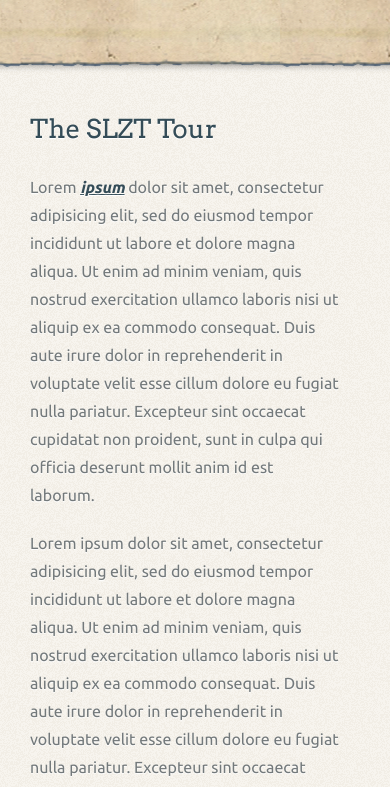
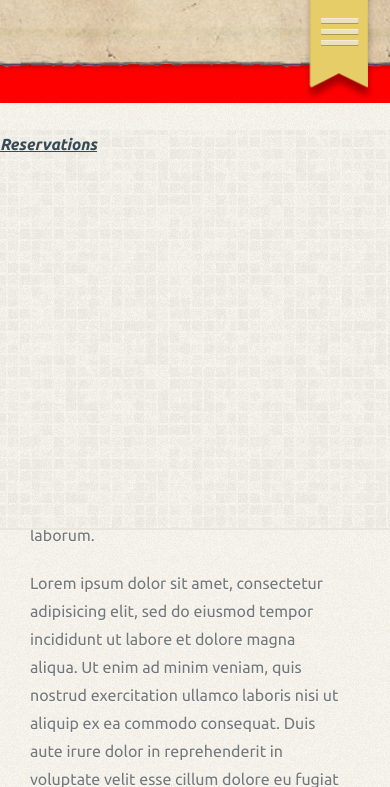
Before and after one commit to codyevans/SkamaniaLodgeZipTour, a PHP site: page / in a window 390 px wide. Shown: the top 787 px of the page. Run offline with PHP 8.4, Linux system fonts and the light colour scheme; some libraries are stand-ins or nearby versions.

Commit message:
mobile nav

```diff
--- a/css/main.css
+++ b/css/main.css
@@ -539,34 +539,44 @@ section h1 { font-size: 26px; margin-bottom: 30px; }
 .clearfix { *zoom: 1; }
 
 /* ========================================================================== EXAMPLE Media Queries for Responsive Design. Theses examples override the primary ('mobile first') styles. Modify as content requires. ========================================================================== */
-@media only screen and (max-width: 768px) { /* line 380, ../scss/main.scss */
-  .mobile_header_wrap .mobile_header { background: url(../assets/mobile/mobile_header.png) repeat-x 0 0; width: 100%; height: 73px; } }
-@media only screen and (max-width: 1165px) { /* line 395, ../scss/main.scss */
+@media only screen and (max-width: 768px) { /* line 378, ../scss/main.scss */
+  .mobile_header_wrap { position: relative; }
+  /* line 381, ../scss/main.scss */
+  .mobile_header_wrap .mobile_header { background: url(../assets/mobile/mobile_header.png) repeat-x 0 0; width: 100%; height: 73px; position: relative; z-index: 100; }
+  /* line 388, ../scss/main.scss */
+  .mobile_header_wrap .mobile_header .navicon { background: url(../assets/mobile/navicon.png) no-repeat 0 0; width: 72px; height: 99px; position: absolute; right: 15px; cursor: pointer; }
+  /* line 400, ../scss/main.scss */
+  .mobile_header_wrap .mobile_sub_header { width: 100%; height: 40px; position: relative; top: -10px; z-index: 20; background: red; }
+  /* line 408, ../scss/main.scss */
+  .mobile_header_wrap .mobile_sub_header h2.mobile { color: white; text-shadow: none; font-size: 14px; margin: 0px; padding: 0px; }
+  /* line 418, ../scss/main.scss */
+  .mobile_header_wrap .mobile_nav { width: 100%; height: 400px; position: absolute; top: 130px; background: url(../assets/bkgd_img/checker.gif) repeat; border-bottom: 2px solid #e8e7de; z-index: 10; } }
+@media only screen and (max-width: 1165px) { /* line 437, ../scss/main.scss */
   [class*='col-'] { width: 100%; } }
 @media only screen and (-webkit-min-device-pixel-ratio: 1.5),
        only screen and (min-resolution: 144dpi) { /* Style adjustments for high resolution devices */ }
 /* ========================================================================== Print styles. Inlined to avoid required HTTP connection: h5bp.com/r ========================================================================== */
-@media print { /* line 416, ../scss/main.scss */
+@media print { /* line 458, ../scss/main.scss */
   * { background: transparent !important; color: #000 !important; /* Black prints faster: h5bp.com/s */ box-shadow: none !important; text-shadow: none !important; }
-  /* line 424, ../scss/main.scss */
+  /* line 466, ../scss/main.scss */
   a, a:visited { text-decoration: underline; }
-  /* line 428, ../scss/main.scss */
+  /* line 470, ../scss/main.scss */
   a[href]:after { content: " (" attr(href) ")"; }
-  /* line 432, ../scss/main.scss */
+  /* line 474, ../scss/main.scss */
   abbr[title]:after { content: " (" attr(title) ")"; }
   /* Don't show links for images, or javascript/internal links */
-  /* line 442, ../scss/main.scss */
+  /* line 484, ../scss/main.scss */
   .ir a:after, a[href^="javascript:"]:after, a[href^="#"]:after { content: ""; }
-  /* line 447, ../scss/main.scss */
+  /* line 489, ../scss/main.scss */
   pre, blockquote { border: 1px solid #999; page-break-inside: avoid; }
-  /* line 452, ../scss/main.scss */
+  /* line 494, ../scss/main.scss */
   thead { display: table-header-group; /* h5bp.com/t */ }
-  /* line 457, ../scss/main.scss */
+  /* line 499, ../scss/main.scss */
   tr, img { page-break-inside: avoid; }
-  /* line 461, ../scss/main.scss */
+  /* line 503, ../scss/main.scss */
   img { max-width: 100% !important; }
   @page { margin: 0.5cm; }
-  /* line 471, ../scss/main.scss */
+  /* line 513, ../scss/main.scss */
   p, h2, h3 { orphans: 3; widows: 3; }
-  /* line 477, ../scss/main.scss */
+  /* line 519, ../scss/main.scss */
   h2, h3 { page-break-after: avoid; } }
--- a/index.php
+++ b/index.php
@@ -69,8 +69,16 @@
         <div class="mobile_header_wrap">
 
             <div class="mobile_header">
+                <div class="navicon" id="navicon" title="Menu"></div>
+            </div>
+
+            <div class="mobile_sub_header">
 
             </div>
+
+            <div class="mobile_nav" id="mobile_nav">
+                <a href="#reservations">Reservations</a>
+            </div> <!-- /mobile nav -->
 
         </div> <!-- /mobile header -->
 
--- a/js/main.js
+++ b/js/main.js
@@ -1,12 +1,11 @@
-
 /* ======================================================================== */
 // smoothScroll
-
-//$(".logo_wrap a").smoothScroll();
 
 $(".main_nav a").smoothScroll();
 
 $("a#Top").smoothScroll();
+
+$("#mobile_nav a").smoothScroll();
 
 
 /* ======================================================================== */
@@ -52,6 +51,24 @@ if ( $(window).width() > 768 ) {
 
 
 /* ======================================================================== */
+// mobile nav and navicon
+
+$('#mobile_nav').hide();
+
+$('#navicon').click(function(e) {
+
+	$('#mobile_nav').slideToggle();
+
+	e.preventDefault();
+
+});
+
+$('#mobile_nav a').click(function() {
+	$('#mobile_nav').hide();
+});
+
+
+/* ======================================================================== */
 // window resize code.
 
 /*
--- a/scss/main.scss
+++ b/scss/main.scss
@@ -376,12 +376,54 @@ section {
    // header
 
    .mobile_header_wrap {
+    position: relative;
 
         .mobile_header {
             background: url(../assets/mobile/mobile_header.png) repeat-x 0 0;
             width: 100%;
             height: 73px;
+            position: relative;
+            z-index: 100;
+
+            .navicon {
+                background: url(../assets/mobile/navicon.png) no-repeat 0 0;
+                width: 72px;
+                height: 99px;
+                position: absolute;
+                right: 15px;
+                cursor: pointer;
+
+            } // navicon
+
         } // m_header
+
+        .mobile_sub_header {
+            width: 100%;
+            height: 40px;
+            position: relative;
+            top: -10px;
+            z-index: 20;
+            background: red;
+
+            h2.mobile {
+                color: white;
+                text-shadow: none;
+                font-size: 14px;
+                margin: 0px;
+                padding: 0px;
+            } //h2
+
+        } // sub header
+
+        .mobile_nav {
+            width: 100%;
+            height: 400px;
+            position: absolute;
+            top: 130px;
+            background: url(../assets/bkgd_img/checker.gif) repeat;
+            border-bottom: 2px solid #e8e7de;
+            z-index: 10;
+        } // nav
 
    } // m_wrap
 
```
Also changed, not shown: assets/mobile/navicon.png (added).
